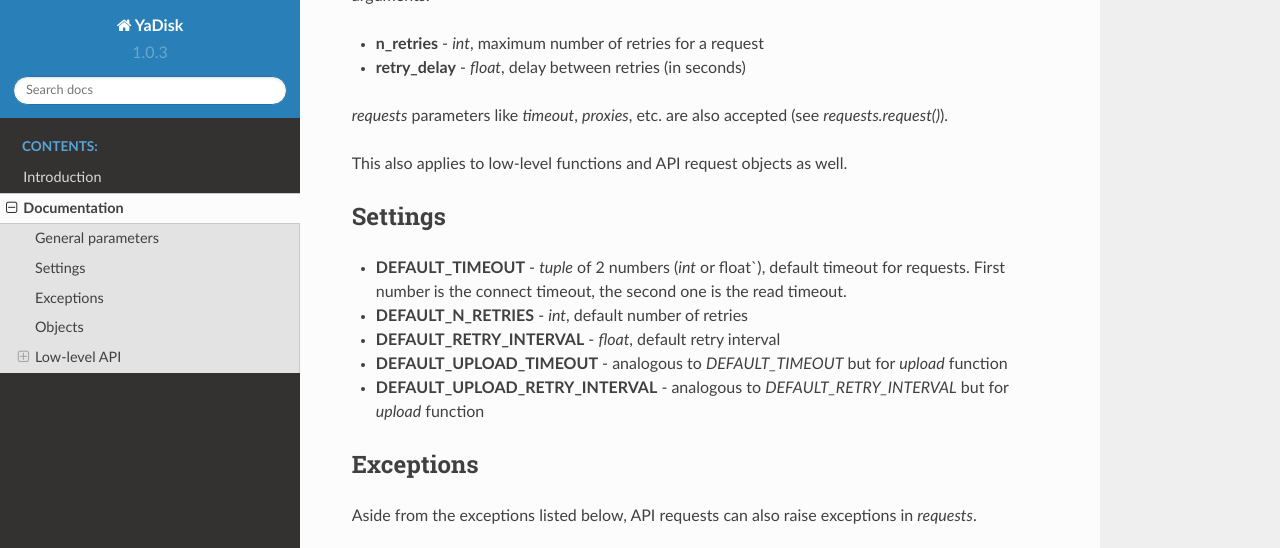
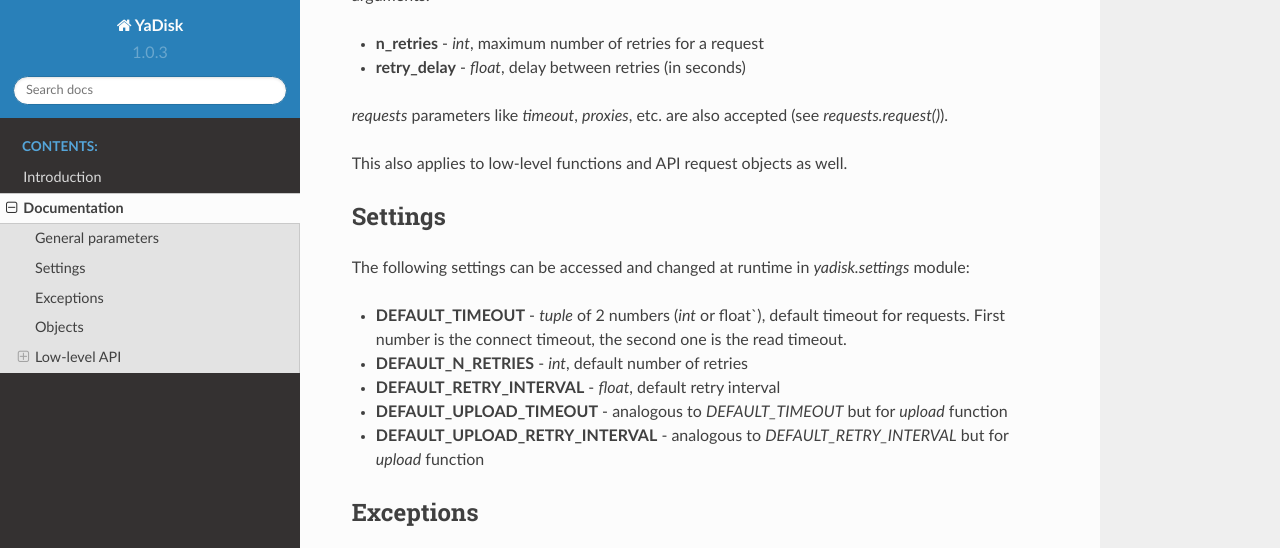
Before and after one commit to ivknv/yadisk, a Sphinx documentation site: the page built from docs/docs.rst, in a window 1280 px wide and 900 px high, scrolled down 380 px, cut to the strip 0-548 px from the top of the window. Built offline with Sphinx 7.4.7 and the Read the Docs theme 2.0.0, drawn with Linux system fonts in a browser that asks for light colours.

Commit message:
Add more info in settings section

```diff
--- a/docs/docs.rst
+++ b/docs/docs.rst
@@ -18,6 +18,8 @@ This also applies to low-level functions and API request objects as well.
 
 Settings
 ########
+
+The following settings can be accessed and changed at runtime in `yadisk.settings` module:
 
 * **DEFAULT_TIMEOUT** - `tuple` of 2 numbers (`int` or float`), default timeout for requests. First number is the connect timeout, the second one is the read timeout.
 * **DEFAULT_N_RETRIES** - `int`, default number of retries
```
Also changed, not shown: 2 other files.
